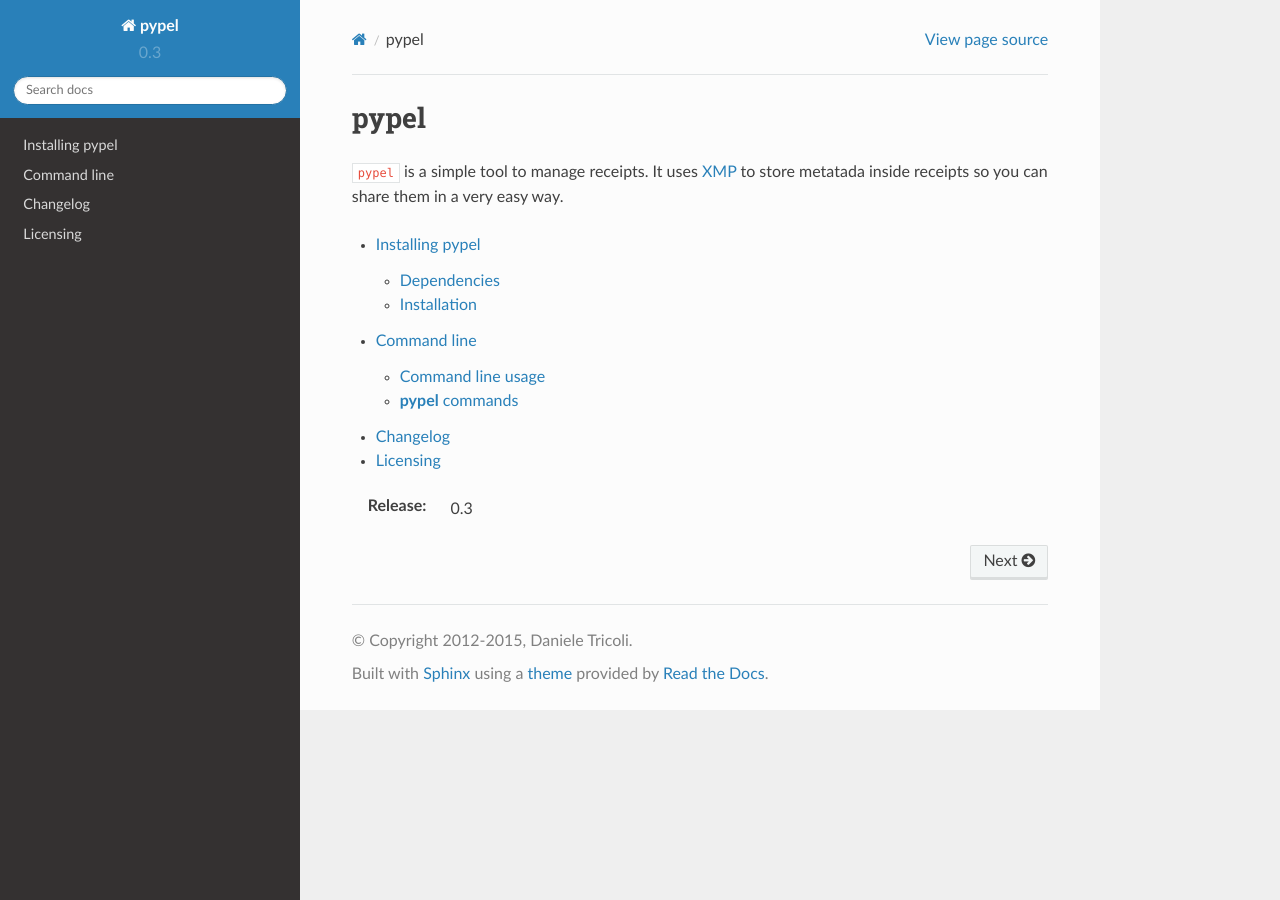
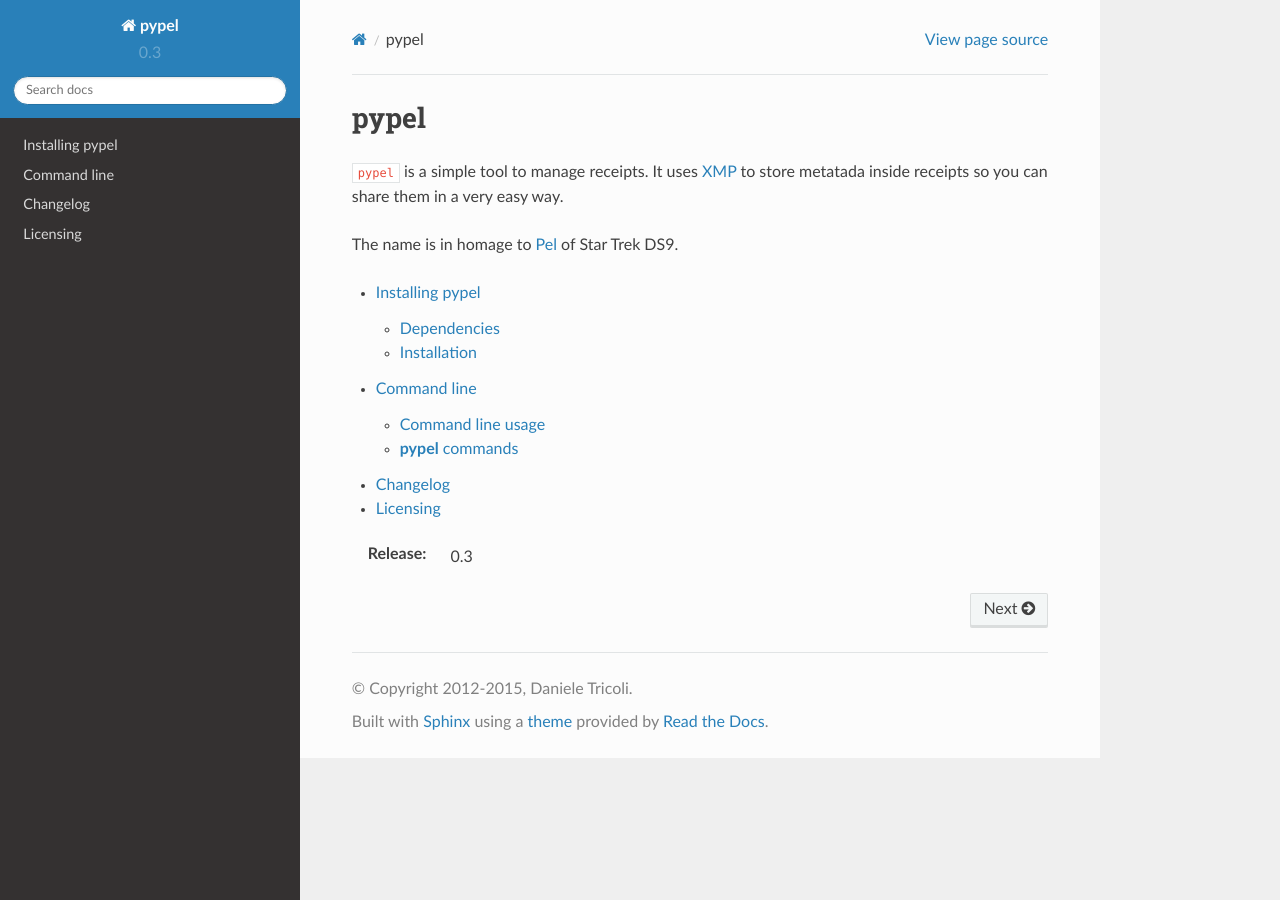
Before and after one commit to eriol/pypel, a Sphinx documentation site: the page built from docs/index.rst, in a window 1280 px wide. Built offline with Sphinx 7.4.7 and the Read the Docs theme 2.0.0, drawn with Linux system fonts in a browser that asks for light colours.

Commit message:
Explain the origin of the name

```diff
--- a/docs/index.rst
+++ b/docs/index.rst
@@ -9,7 +9,10 @@ pypel
 ``pypel`` is a simple tool to manage receipts. It uses `XMP`_ to store metatada
 inside receipts so you can share them in a very easy way.
 
+The name is in homage to `Pel`_ of Star Trek DS9.
+
 .. _XMP: http://en.wikipedia.org/wiki/Extensible_Metadata_Platform
+.. _Pel: http://en.memory-alpha.wikia.com/wiki/Pel
 
 
 .. toctree::
```
